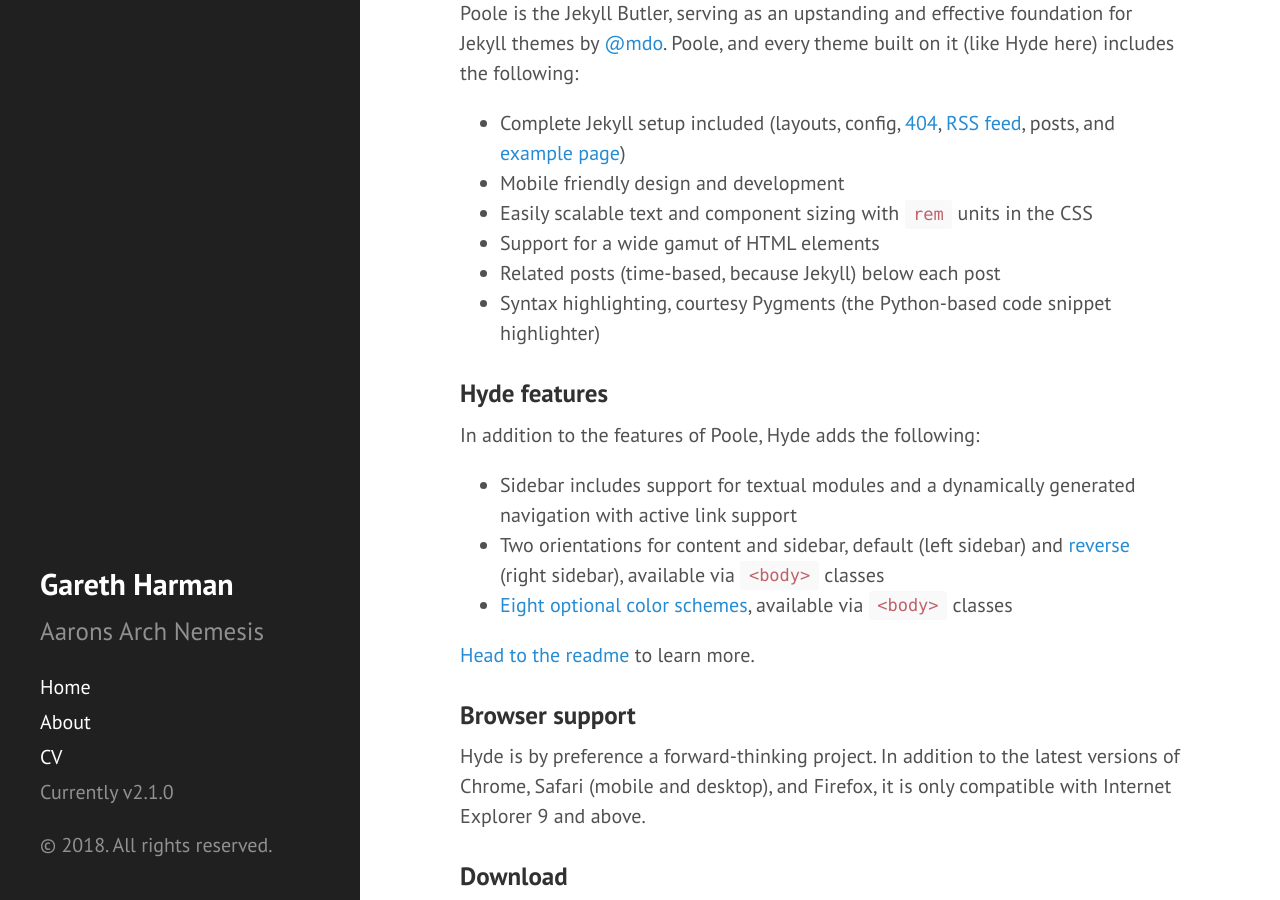
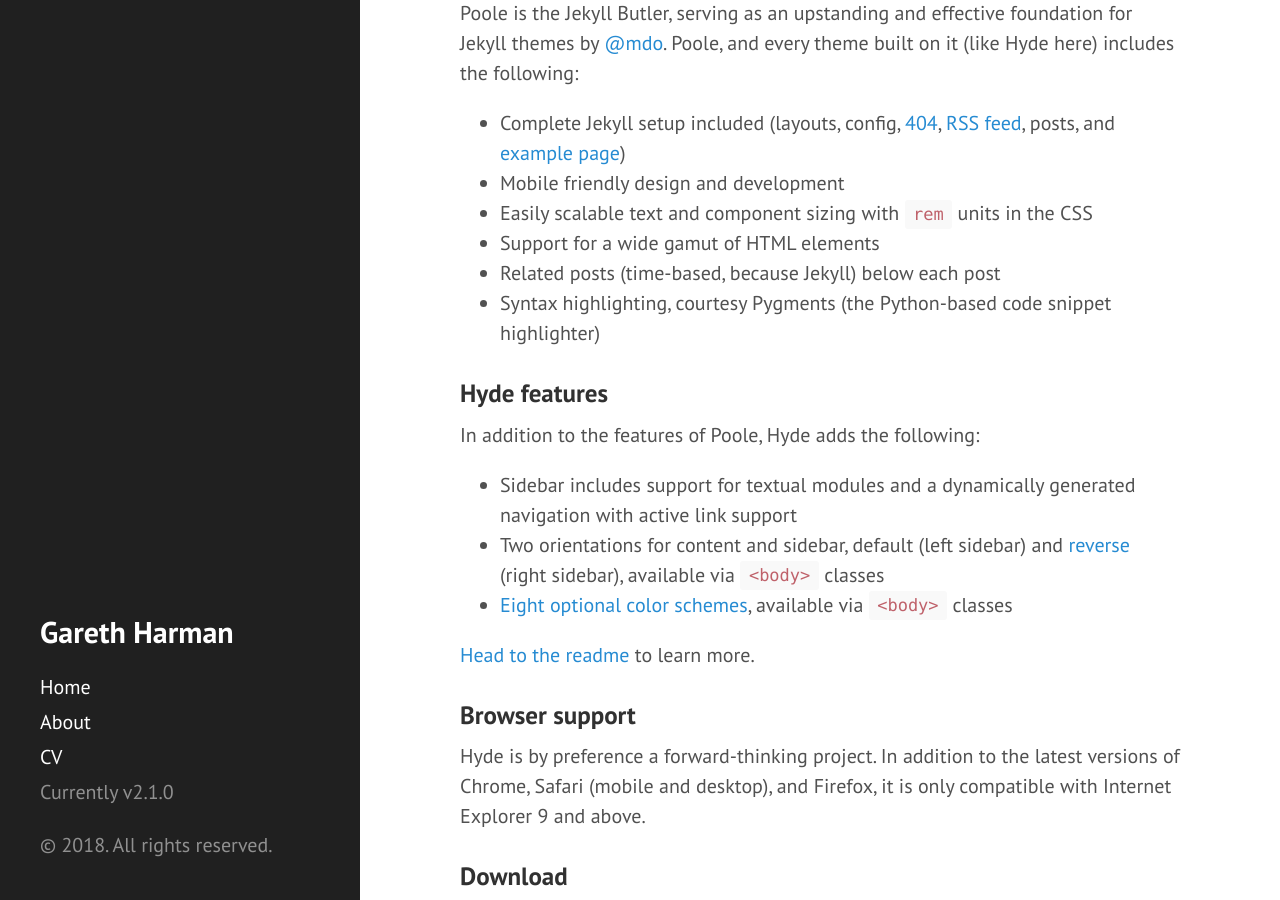
Before and after one commit to gharman07/gharman07.github.io, a Jekyll site: the page built from index.html, in a window 1280 px wide and 900 px high, scrolled down 313 px. Built offline with Jekyll 4.4.1, drawn with Linux system fonts in a browser that asks for light colours; the list of posts is cut into pages by our own code.

Commit message:
Update _config.yml
Updated: 01-11-2018

```diff
--- a/_config.yml
+++ b/_config.yml
@@ -1,11 +1,9 @@
 # Personalize your website info here
 title:            Gareth Harman
-tagline:          'MATLAB Image Processing'
-description:      'Aarons Arch Nemesis'
-url:              http://garethharman.github.io
+tagline:          'Image Processing'
+url:              gharman07.github.io
 author:
   name:           'Gareth Harman'
-  url:            https://twitter.com/ghostmimosa
 
 ## You don't need to modify below this line
 paginate:         5
```
